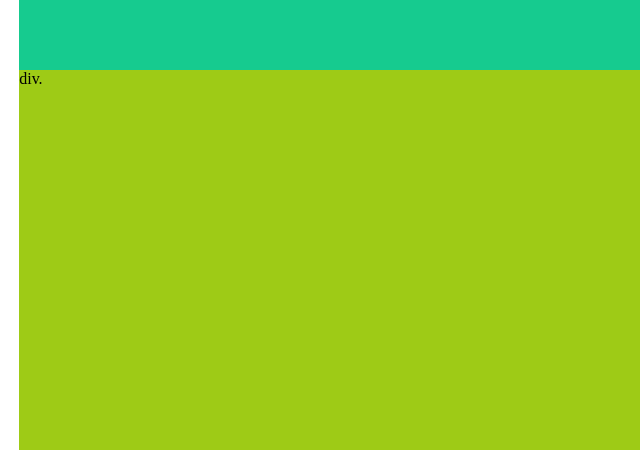
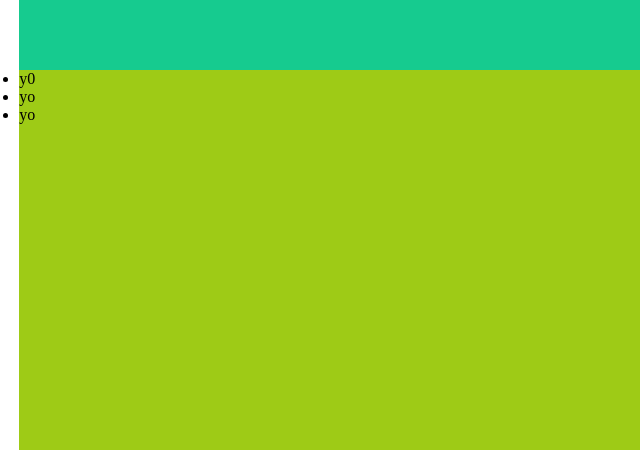
Before and after one commit to arpityadav25/college-project, a website: page index.html in a window 1280 px wide. Shown: the part 334-797 px from the top of the page, 0-640 px from the left. Drawn offline with Linux system fonts and the light colour scheme.

Commit message:
layout for the website

```diff
--- a/index.html
+++ b/index.html
@@ -13,7 +13,13 @@
           <p class="intro"></p>
           <div class="refrence-image"></div>
         </div>
-        <div class="lowerhalf">div.</div>
+        <div class="lowerhalf">
+          <ul class="destinations">
+            <li class="element-1">y0</li>
+            <li class="element-2">yo</li>
+            <li class="element-3">yo</li>
+          </ul>
+        </div>
       </div>
     </div>
   </body>
```
